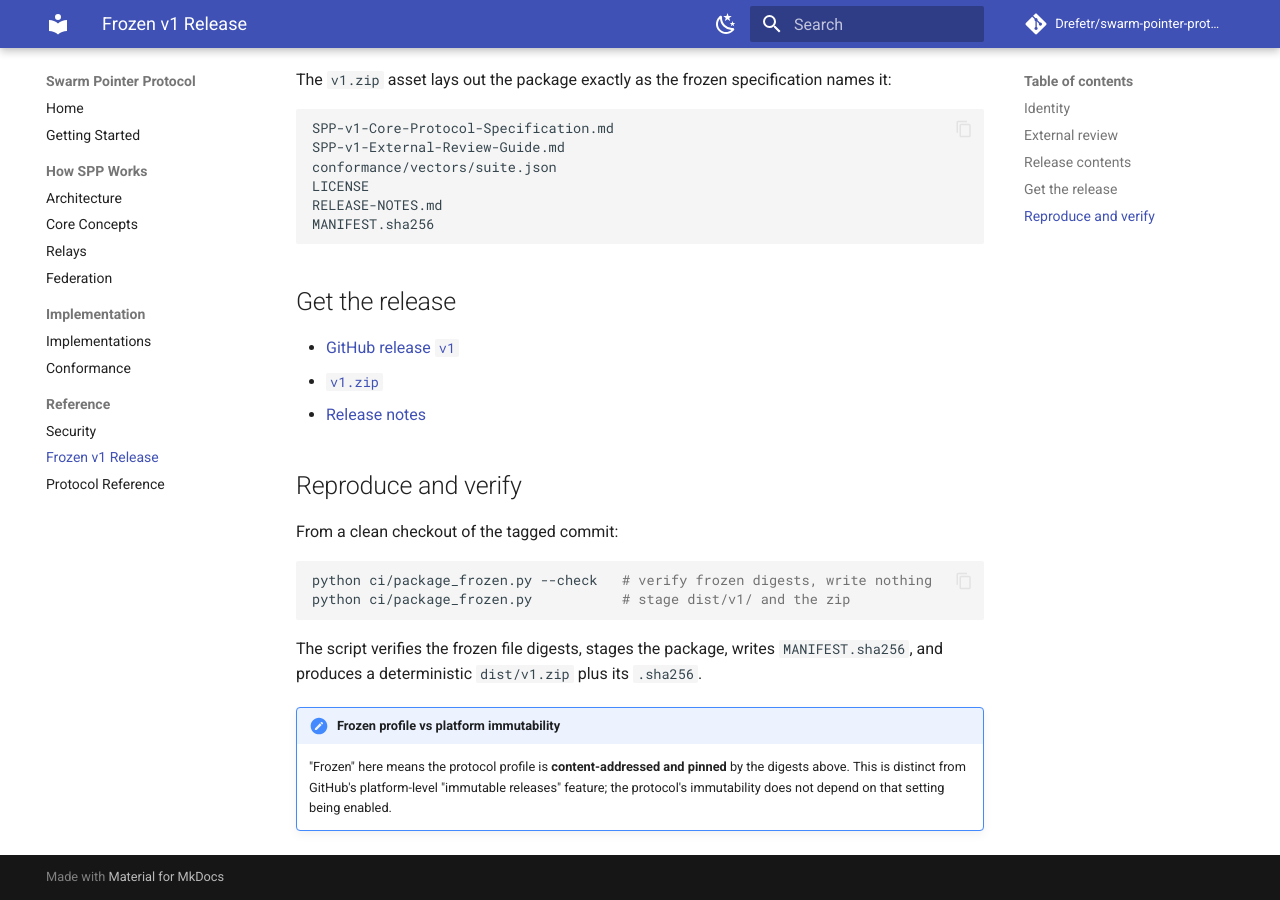
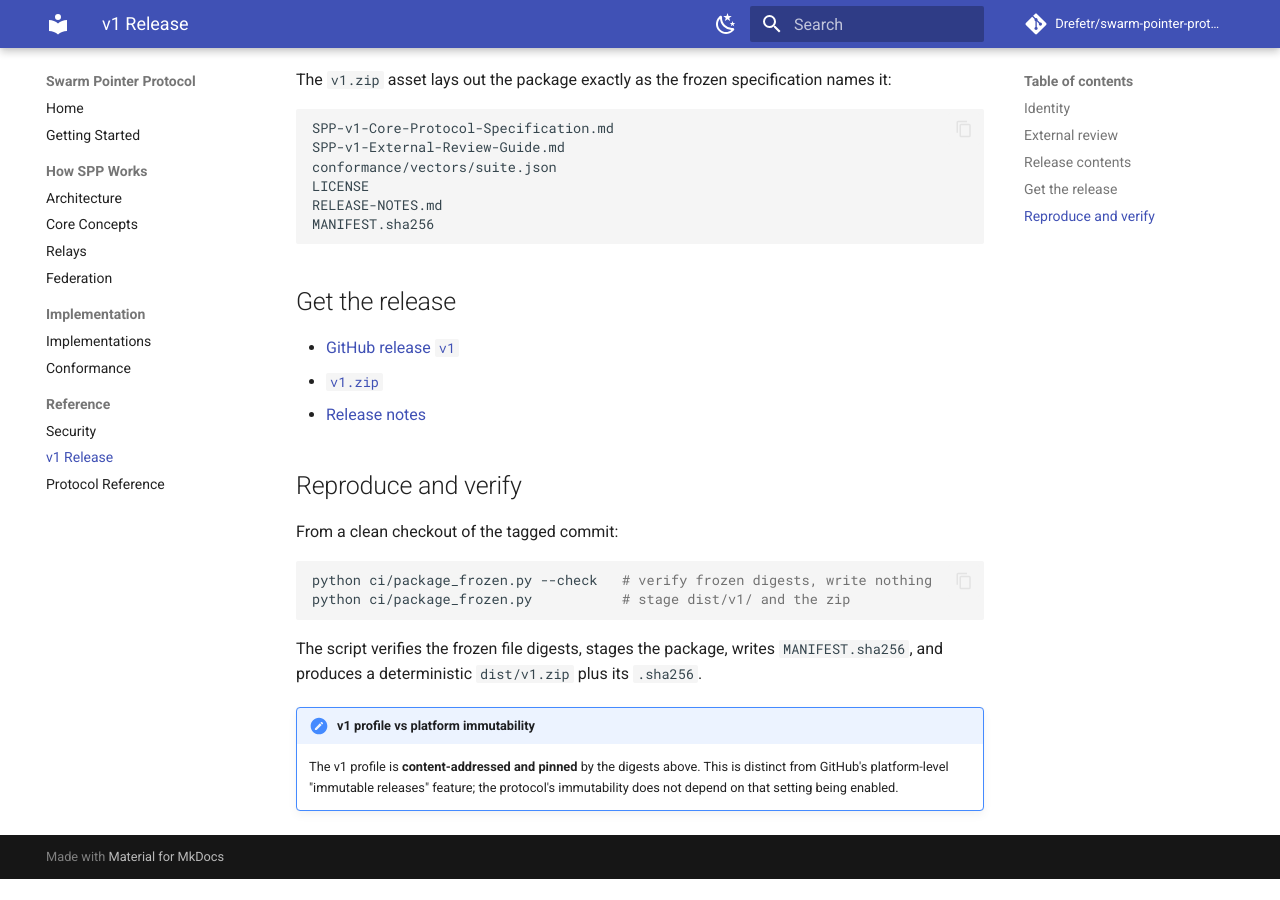
Before and after one commit to Drefetr/swarm-pointer-protocol, an MkDocs documentation site: the page built from site-docs/release-v1.md, in a window 1280 px wide and 900 px high, scrolled down 1206 px. Built offline with MkDocs 1.6.1 and Material for MkDocs 9.7.7, drawn with Linux system fonts in a browser that asks for light colours; comment, search, counter and statistics services are not loaded; after the commit the page ends 2085 px from its top, so only the background shows below that; some of the changed text lies outside the part shown.

Commit message:
docs: use v1 rather than frozen labels
Replace label-form frozen wording with v1: the site nav, v1 release page title, homepage buttons and status, reference table, and the spec README heading and status. Descriptive prose and the byte-stable normative specification are unchanged.

```diff
--- a/mkdocs.yml
+++ b/mkdocs.yml
@@ -22,7 +22,7 @@ nav:
       - Conformance: conformance.md
   - Reference:
       - Security: security.md
-      - Frozen v1 Release: release-v1.md
+      - v1 Release: release-v1.md
       - Protocol Reference: reference.md
 
 theme:
--- a/site-docs/release-v1.md
+++ b/site-docs/release-v1.md
@@ -1,6 +1,6 @@
-# Frozen v1 Release
+# v1 Release
 
-!!! danger "SPP v1 is FROZEN"
+!!! danger "SPP v1"
     The `v = 1` objective-validity profile is immutable. Any change that alters
     the set of protocol-valid assertions, assertion identity, signature input,
     proof-of-work, protocol maxima, permitted types, or required/prohibited
@@ -17,7 +17,7 @@ That file is the source; this page summarizes it.
 | Item | Value |
 | --- | --- |
 | Tag | `v1` |
-| Assertion format | `v = 1` (frozen) |
+| Assertion format | `v = 1` |
 | Specification SHA-256 | `4c450df9cafdd42c746537a72f6bd88d5dbf86390d6e7e51314b3a0134a71019` |
 | Review guide SHA-256 | `6335bd8c8d94cbe5b39ef35329c761b735330a321f45f0ec67c5319e7f82683c` |
 | Normative suite SHA-256 | `649a58da077818ab34a2ade7ea6b6a87ed4b05222cdeaaeae7fecb5e594493e3` |
@@ -66,8 +66,7 @@ The script verifies the frozen file digests, stages the package, writes
 `MANIFEST.sha256`, and produces a deterministic `dist/v1.zip` plus its
 `.sha256`.
 
-!!! note "Frozen profile vs platform immutability"
-    "Frozen" here means the protocol profile is **content-addressed and pinned**
-    by the digests above. This is distinct from GitHub's platform-level
-    "immutable releases" feature; the protocol's immutability does not depend on
-    that setting being enabled.
+!!! note "v1 profile vs platform immutability"
+    The v1 profile is **content-addressed and pinned** by the digests above. This
+    is distinct from GitHub's platform-level "immutable releases" feature; the
+    protocol's immutability does not depend on that setting being enabled.
```
Also changed, not shown: site-docs/index.md (+3 -3 lines), site-docs/reference.md (+1 -1 lines), spec/README.md (+2 -2 lines).
